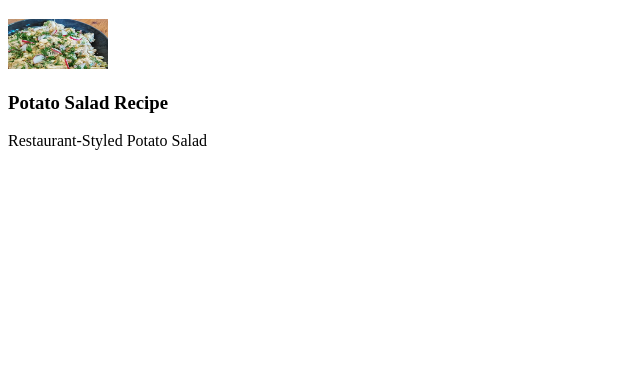
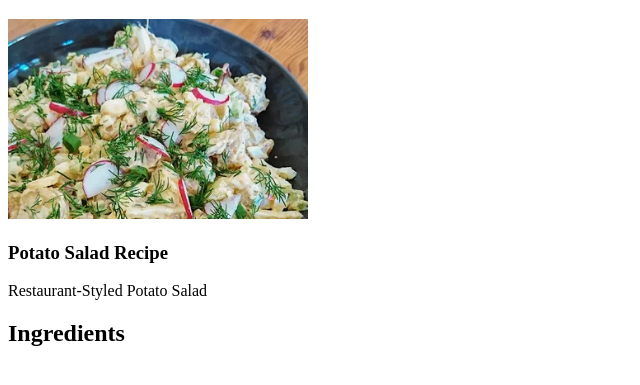
Before and after one commit to iradukunda12/Odin-Recipe, a plain HTML site: page recipes/lasagna.html in a window 1280 px wide. Shown: the part 61-446 px from the top of the page, without its empty margins (0-640 px from the left). Drawn offline with Linux system fonts and the light colour scheme.

Commit message:
addded h2 tag for ingredients heading

```diff
--- a/recipes/lasagna.html
+++ b/recipes/lasagna.html
@@ -8,8 +8,9 @@
 </head>
 <body>
     <h1>lasagna</h1>
-    <img src="picture.webp" alt="dishe" height="50" width="100px">
+    <img src="picture.webp" alt="dishe" height="200" width="300px">
     <h3>Potato Salad Recipe</h3>
     <p>Restaurant-Styled Potato Salad</p>
+    <h2>Ingredients</h2>
 </body>
 </html>
```
